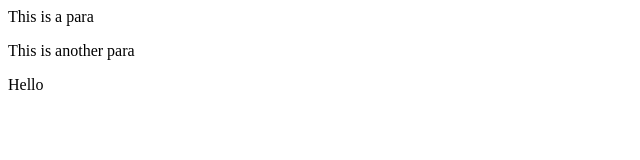
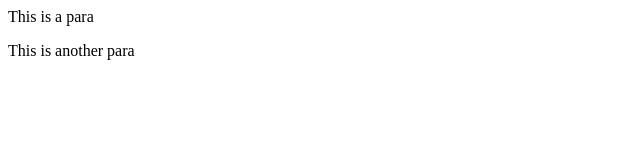
Before and after one commit to isha1312/local, a plain HTML site: page index.html in a window 1280 px wide. Shown: the full height of the page, 0-640 px from the left. Drawn offline with Linux system fonts and the light colour scheme.

Commit message:
new changes

```diff
--- a/index.html
+++ b/index.html
@@ -1,3 +1,3 @@
 <p>This is a para</p>
 <p>This is another para</p>
-<p>Hello</p>
+<!-- <p>Hello</p> -->
```
